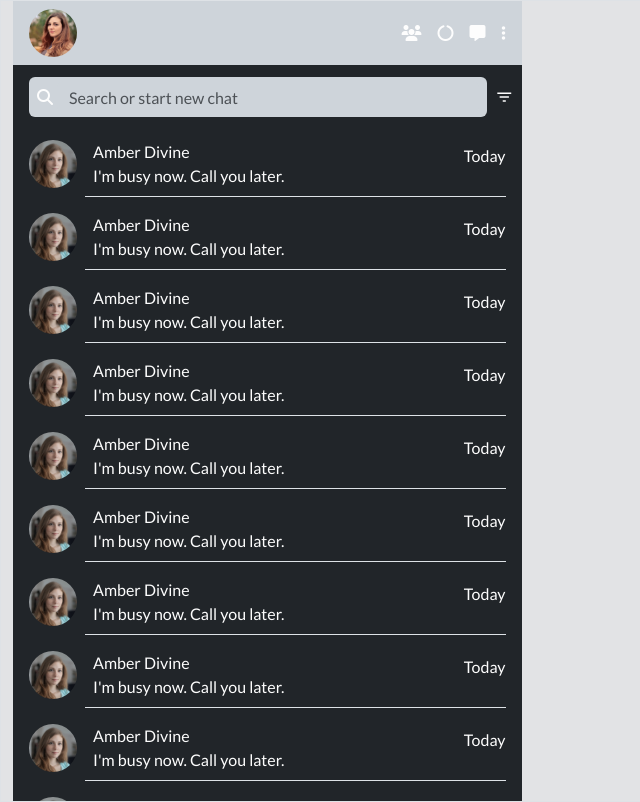
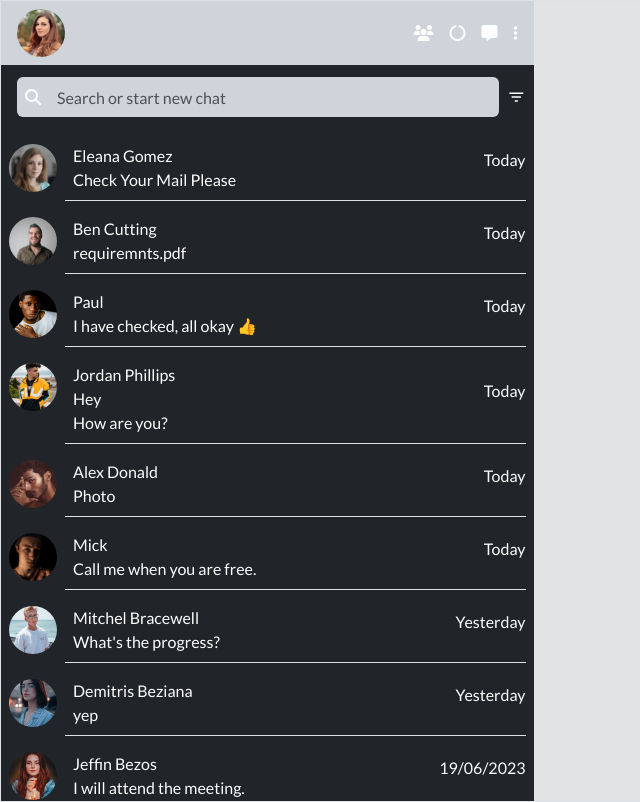
Before and after one commit to gaurabwebdev/whatfaap, a plain HTML site: page index.html in a window 1280 px wide. Shown: the whole page, without its empty margins (0-640 px from the left). Drawn offline with nearby package versions, Linux system fonts and the light colour scheme.

Commit message:
dummy chat text fixed

```diff
--- a/index.html
+++ b/index.html
@@ -15,9 +15,9 @@
 
     <!-- Main Starts -->
         <main>
-            <section class="container-fluid">
+            <section class="container-fluid p-0">
                 <!-- Left Side Starts -->
-                    <div class="row border">
+                    <div class="row border g-0 m-0">
                         <div class="left-side col col-md-5">
                             <div class="d-flex justify-content-between align-items-center px-3 py-2 bg-dark-subtle">
                                 <div class="user-img-div">
@@ -42,19 +42,19 @@
                                     <path fill="currentColor" d="M10,18.1h4v-2h-4V18.1z M3,6.1v2h18v-2H3z M6,13.1h12v-2H6V13.1z"></path>
                                 </svg>
                             </div>
-                            <div class="user-chats p-3 pt-5 bg-dark d-flex flex-column justify-content-center gap-3">
-                                <div class="single-chat d-flex gap-2 ">
+                            <div class="user-chats bg-dark d-flex flex-column justify-content-center">
+                                <div class="single-chat d-flex gap-2 p-2">
                                     <div class="user-img-div">
 
                                         <img class="object-fit-cover rounded-circle" src="assets/img/user-img/user-2.jpg" alt="user-2">
                                     </div>
-                                    <div class="d-flex justify-content-between align-items-center w-100 border-bottom border-opacity-10 pb-2">
+                                    <div class="d-flex justify-content-between align-items-center w-100 border-bottom pb-2">
                                         <p class="d-flex flex-column justify-content-center m-0 ms-2">
                                             <span>
                                                 Amber Divine
                                             </span>
                                             <span>
-                                                I'm busy now. Call you later.
+                                                Let me forward the docs asap.
                                             </span>
                                         </p>
                                         <p>
@@ -62,18 +62,18 @@
                                         </p>
                                     </div>
                                 </div>
-                                <div class="single-chat d-flex gap-2">
+                                <div class="single-chat d-flex gap-2 p-2">
                                     <div class="user-img-div">
 
                                         <img class="object-fit-cover rounded-circle" src="assets/img/user-img/user-3.jpg" alt="user-3">
                                     </div>
-                                    <div class="d-flex justify-content-between align-items-center w-100 border-bottom border-opacity-10 pb-2">
+                                    <div class="d-flex justify-content-between align-items-center w-100 border-bottom pb-2">
                                         <p class="d-flex flex-column justify-content-center m-0 ms-2">
                                             <span>
-                                                Amber Divine
+                                                Eleana Gomez
                                             </span>
                                             <span>
-                                                I'm busy now. Call you later.
+                                                Check Your Mail Please
                                             </span>
                                         </p>
                                         <p>
@@ -81,18 +81,18 @@
                                         </p>
                                     </div>
                                 </div>
-                                <div class="single-chat d-flex gap-2">
+                                <div class="single-chat d-flex gap-2 p-2">
                                     <div class="user-img-div">
 
-                                        <img class="object-fit-cover rounded-circle" src="assets/img/user-img/user-3.jpg" alt="user-3">
+                                        <img class="object-fit-cover rounded-circle" src="assets/img/user-img/user-4.jpg" alt="user-4">
                                     </div>
-                                    <div class="d-flex justify-content-between align-items-center w-100 border-bottom border-opacity-10 pb-2">
+                                    <div class="d-flex justify-content-between align-items-center w-100 border-bottom pb-2">
                                         <p class="d-flex flex-column justify-content-center m-0 ms-2">
                                             <span>
-                                                Amber Divine
+                                                Ben Cutting
                                             </span>
                                             <span>
-                                                I'm busy now. Call you later.
+                                                requiremnts.pdf
                                             </span>
                                         </p>
                                         <p>
@@ -100,18 +100,18 @@
                                         </p>
                                     </div>
                                 </div>
-                                <div class="single-chat d-flex gap-2">
+                                <div class="single-chat d-flex gap-2 p-2">
                                     <div class="user-img-div">
 
-                                        <img class="object-fit-cover rounded-circle" src="assets/img/user-img/user-3.jpg" alt="user-3">
+                                        <img class="object-fit-cover rounded-circle" src="assets/img/user-img/user-6.jpg" alt="user-6">
                                     </div>
-                                    <div class="d-flex justify-content-between align-items-center w-100 border-bottom border-opacity-10 pb-2">
+                                    <div class="d-flex justify-content-between align-items-center w-100 border-bottom pb-2">
                                         <p class="d-flex flex-column justify-content-center m-0 ms-2">
                                             <span>
-                                                Amber Divine
+                                                Paul
                                             </span>
                                             <span>
-                                                I'm busy now. Call you later.
+                                                I have checked, all okay 👍
                                             </span>
                                         </p>
                                         <p>
@@ -119,18 +119,19 @@
                                         </p>
                                     </div>
                                 </div>
-                                <div class="single-chat d-flex gap-2">
+                                <div class="single-chat d-flex gap-2 p-2">
                                     <div class="user-img-div">
 
-                                        <img class="object-fit-cover rounded-circle" src="assets/img/user-img/user-3.jpg" alt="user-3">
+                                        <img class="object-fit-cover rounded-circle" src="assets/img/user-img/user-7.jpg" alt="user-7">
                                     </div>
-                                    <div class="d-flex justify-content-between align-items-center w-100 border-bottom border-opacity-10 pb-2">
+                                    <div class="d-flex justify-content-between align-items-center w-100 border-bottom pb-2">
                                         <p class="d-flex flex-column justify-content-center m-0 ms-2">
                                             <span>
-                                                Amber Divine
+                                                Jordan Phillips
                                             </span>
                                             <span>
-                                                I'm busy now. Call you later.
+                                                Hey <br>
+                                                How are you?
                                             </span>
                                         </p>
                                         <p>
@@ -138,18 +139,18 @@
                                         </p>
                                     </div>
                                 </div>
-                                <div class="single-chat d-flex gap-2">
+                                <div class="single-chat d-flex gap-2 p-2">
                                     <div class="user-img-div">
 
-                                        <img class="object-fit-cover rounded-circle" src="assets/img/user-img/user-3.jpg" alt="user-3">
+                                        <img class="object-fit-cover rounded-circle" src="assets/img/user-img/user-8.jpg" alt="user-8">
                                     </div>
-                                    <div class="d-flex justify-content-between align-items-center w-100 border-bottom border-opacity-10 pb-2">
+                                    <div class="d-flex justify-content-between align-items-center w-100 border-bottom pb-2">
                                         <p class="d-flex flex-column justify-content-center m-0 ms-2">
                                             <span>
-                                                Amber Divine
+                                                Alex Donald
                                             </span>
                                             <span>
-                                                I'm busy now. Call you later.
+                                                Photo
                                             </span>
                                         </p>
                                         <p>
@@ -157,18 +158,18 @@
                                         </p>
                                     </div>
                                 </div>
-                                <div class="single-chat d-flex gap-2">
+                                <div class="single-chat d-flex gap-2 p-2">
                                     <div class="user-img-div">
 
-                                        <img class="object-fit-cover rounded-circle" src="assets/img/user-img/user-3.jpg" alt="user-3">
+                                        <img class="object-fit-cover rounded-circle" src="assets/img/user-img/user-9.jpg" alt="user-9">
                                     </div>
-                                    <div class="d-flex justify-content-between align-items-center w-100 border-bottom border-opacity-10 pb-2">
+                                    <div class="d-flex justify-content-between align-items-center w-100 border-bottom pb-2">
                                         <p class="d-flex flex-column justify-content-center m-0 ms-2">
                                             <span>
-                                                Amber Divine
+                                                Mick
                                             </span>
                                             <span>
-                                                I'm busy now. Call you later.
+                                                Call me when you are free.
                                             </span>
                                         </p>
                                         <p>
@@ -176,98 +177,98 @@
                                         </p>
                                     </div>
                                 </div>
-                                <div class="single-chat d-flex gap-2">
+                                <div class="single-chat d-flex gap-2 p-2">
                                     <div class="user-img-div">
 
-                                        <img class="object-fit-cover rounded-circle" src="assets/img/user-img/user-3.jpg" alt="user-3">
+                                        <img class="object-fit-cover rounded-circle" src="assets/img/user-img/user-10.jpg" alt="user-10">
                                     </div>
-                                    <div class="d-flex justify-content-between align-items-center w-100 border-bottom border-opacity-10 pb-2">
+                                    <div class="d-flex justify-content-between align-items-center w-100 border-bottom pb-2">
                                         <p class="d-flex flex-column justify-content-center m-0 ms-2">
                                             <span>
-                                                Amber Divine
+                                                Mitchel Bracewell
                                             </span>
                                             <span>
-                                                I'm busy now. Call you later.
+                                                What's the progress?
                                             </span>
                                         </p>
                                         <p>
-                                            Today
+                                            Yesterday
                                         </p>
                                     </div>
                                 </div>
-                                <div class="single-chat d-flex gap-2">
+                                <div class="single-chat d-flex gap-2 p-2">
                                     <div class="user-img-div">
 
-                                        <img class="object-fit-cover rounded-circle" src="assets/img/user-img/user-3.jpg" alt="user-3">
+                                        <img class="object-fit-cover rounded-circle" src="assets/img/user-img/user-11.jpg" alt="user-11">
                                     </div>
-                                    <div class="d-flex justify-content-between align-items-center w-100 border-bottom border-opacity-10 pb-2">
+                                    <div class="d-flex justify-content-between align-items-center w-100 border-bottom pb-2">
                                         <p class="d-flex flex-column justify-content-center m-0 ms-2">
                                             <span>
-                                                Amber Divine
+                                                Demitris Beziana
                                             </span>
                                             <span>
-                                                I'm busy now. Call you later.
+                                                yep
                                             </span>
                                         </p>
                                         <p>
-                                            Today
+                                            Yesterday
                                         </p>
                                     </div>
                                 </div>
-                                <div class="single-chat d-flex gap-2">
+                                <div class="single-chat d-flex gap-2 p-2">
                                     <div class="user-img-div">
 
-                                        <img class="object-fit-cover rounded-circle" src="assets/img/user-img/user-3.jpg" alt="user-3">
+                                        <img class="object-fit-cover rounded-circle" src="assets/img/user-img/user-12.jpg" alt="user-12">
                                     </div>
-                                    <div class="d-flex justify-content-between align-items-center w-100 border-bottom border-opacity-10 pb-2">
+                                    <div class="d-flex justify-content-between align-items-center w-100 border-bottom pb-2">
                                         <p class="d-flex flex-column justify-content-center m-0 ms-2">
                                             <span>
-                                                Amber Divine
+                                                Jeffin Bezos
                                             </span>
                                             <span>
-                                                I'm busy now. Call you later.
+                                                I will attend the meeting.
                                             </span>
                                         </p>
                                         <p>
-                                            Today
+                                            19/06/2023
                                         </p>
                                     </div>
                                 </div>
-                                <div class="single-chat d-flex gap-2">
+                                <div class="single-chat d-flex gap-2 p-2">
                                     <div class="user-img-div">
 
-                                        <img class="object-fit-cover rounded-circle" src="assets/img/user-img/user-3.jpg" alt="user-3">
+                                        <img class="object-fit-cover rounded-circle" src="assets/img/user-img/user-13.jpg" alt="user-13">
                                     </div>
-                                    <div class="d-flex justify-content-between align-items-center w-100 border-bottom border-opacity-10 pb-2">
+                                    <div class="d-flex justify-content-between align-items-center w-100 border-bottom pb-2">
                                         <p class="d-flex flex-column justify-content-center m-0 ms-2">
                                             <span>
-                                                Amber Divine
+                                                Nas Daily
                                             </span>
                                             <span>
-                                                I'm busy now. Call you later.
+                                                Check Out this doc.
                                             </span>
                                         </p>
                                         <p>
-                                            Today
+                                            12/06/2023
                                         </p>
                                     </div>
                                 </div>
-                                <div class="single-chat d-flex gap-2">
+                                <div class="single-chat d-flex gap-2 p-2">
                                     <div class="user-img-div">
 
-                                        <img class="object-fit-cover rounded-circle" src="assets/img/user-img/user-3.jpg" alt="user-3">
+                                        <img class="object-fit-cover rounded-circle" src="assets/img/user-img/user-14.jpg" alt="user-14">
                                     </div>
-                                    <div class="d-flex justify-content-between align-items-center w-100 border-bottom border-opacity-10 pb-2">
+                                    <div class="d-flex justify-content-between align-items-center w-100 border-bottom pb-2">
                                         <p class="d-flex flex-column justify-content-center m-0 ms-2">
                                             <span>
-                                                Amber Divine
+                                                Andrew Joseph
                                             </span>
                                             <span>
-                                                I'm busy now. Call you later.
+                                                sales-report.pdf
                                             </span>
                                         </p>
                                         <p>
-                                            Today
+                                            25/04/2023
                                         </p>
                                     </div>
                                 </div>
--- a/styles.css
+++ b/styles.css
@@ -50,21 +50,31 @@ body {
 .user-chats{
     max-height: calc(100vh - 128px);
     overflow-y: scroll;
-    padding-top: 5rem !important;
+    padding-top: 6rem !important;
 }
 
 .user-chats::-webkit-scrollbar {
     width: 0.5rem;
+
 }
 
 .user-chats::-webkit-scrollbar-track {
-    background: gray;
+    background: #202c33;
     border-radius: 1rem;
 }
 
 .user-chats::-webkit-scrollbar-thumb {
     background-color: rgb(168, 166, 166);
     border-radius: 1rem;
-    border: 2px solid gray;
+    border: 2px solid #202c33;
+}
+
+.single-chat{
+    cursor: pointer;
+}
+
+.single-chat:hover
+ {
+    background: var(--second-bg);
 }
 /* Right-Side CSS */
```
